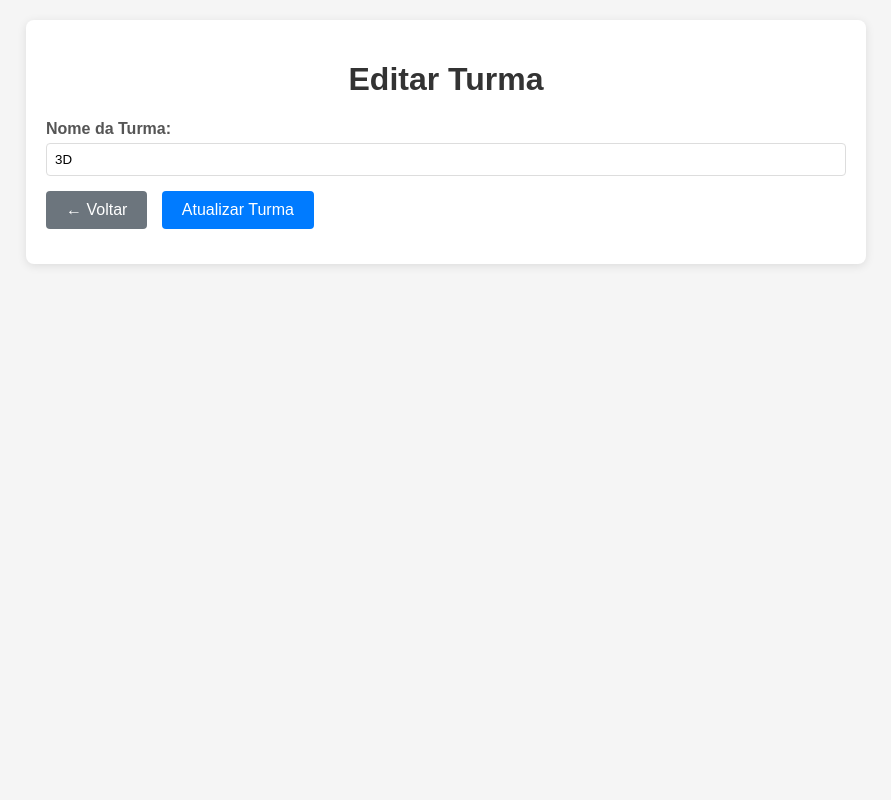
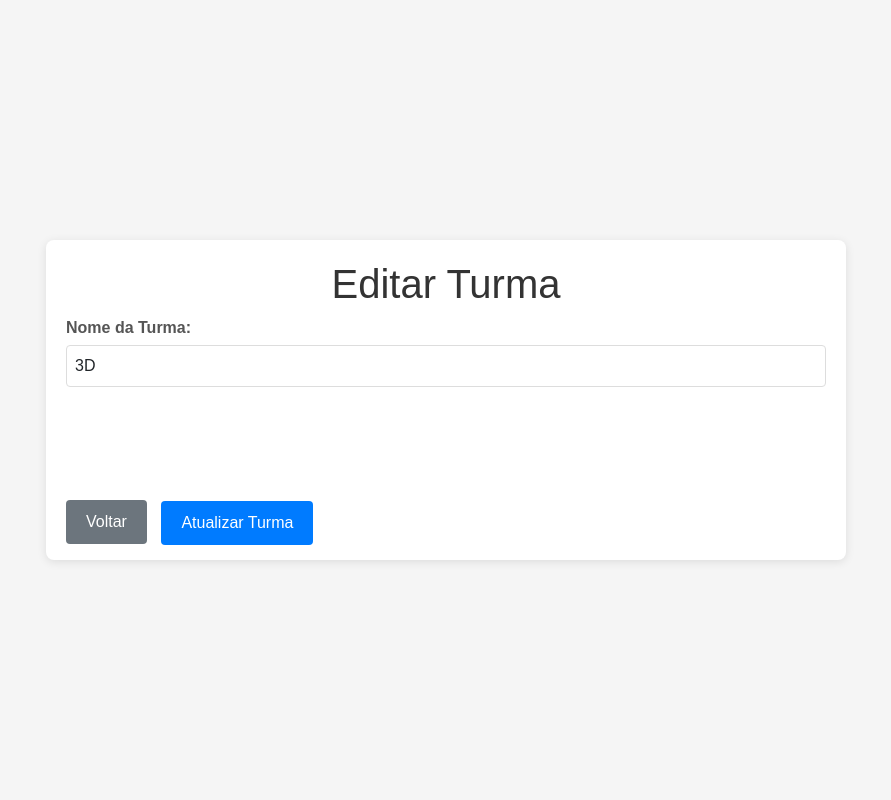
Before and after one commit to EduardoMatos08/TCC-PHP-SENAI, a PHP site: page /pages/edit_turmas.php?id_turma=4 in a window 1280 px wide. Shown: the whole page, without its empty margins (194-1085 px from the left). Run offline with PHP 8.4, Linux system fonts and the light colour scheme; data comes from the database, SQL or seed files in the repository.

Commit message:
estilos na página de edit turmas

```diff
--- a/pages/edit_professor.php
+++ b/pages/edit_professor.php
@@ -378,7 +378,7 @@ if ($resultCursos->num_rows > 0) {
         </div>
 
         <button type="submit" class="btn btn-primary" style="margin-top: 30px; width: 30%;">Atualizar Professor</button>
-        <a href="../pages/professores.php" class="btn btn-secondary" style="margin: 10px 0; width: 30%;">Cancelar</a>
+        <a href="../pages/adm_professores.php" class="btn btn-secondary" style="margin: 10px 0; width: 30%;">Cancelar</a>
     </form>
 
 </body>
--- a/pages/edit_turmas.php
+++ b/pages/edit_turmas.php
@@ -53,12 +53,21 @@ unset($_SESSION['error']);
 <head>
     <meta charset="UTF-8">
     <meta name="viewport" content="width=device-width, initial-scale=1.0">
+    <link rel="stylesheet" href="../bootstrap-styles/bootstrap.css" />
+    <script src="../bootstrap-styles/bootstrap.js"></script>
     <title>Editar Turma</title>
     <style>
+        html {
+            height: 100%;
+        }
+
         body {
+            height: 100%;
             font-family: Arial, sans-serif;
-            margin: 20px;
             background-color: #f5f5f5;
+            display: flex;
+            align-items: center;
+            justify-content: center;
         }
         .container {
             max-width: 800px;
@@ -67,6 +76,14 @@ unset($_SESSION['error']);
             padding: 20px;
             border-radius: 8px;
             box-shadow: 0 2px 10px rgba(0,0,0,0.1);
+            height: 40%;
+        }
+        form {
+            height: 87%;
+    display: flex
+;
+    flex-direction: column;
+    justify-content: space-between;
         }
         h1 {
             color: #333;
@@ -102,6 +119,7 @@ unset($_SESSION['error']);
             border-radius: 3px;
         }
         .btn {
+            transition: all 0.2s ease-in;
             background-color: #007bff;
             color: white;
             padding: 10px 20px;
@@ -112,8 +130,10 @@ unset($_SESSION['error']);
         }
         .btn:hover {
             background-color: #0056b3;
+            color: #fff;
         }
         .btn-voltar {
+            transition: all 0.2s ease-in;
             background-color: #6c757d;
             text-decoration: none;
             display: inline-block;
@@ -124,6 +144,7 @@ unset($_SESSION['error']);
         }
         .btn-voltar:hover {
             background-color: #545b62;
+            color: #fff;
         }
         .error {
             color: #dc3545;
@@ -162,13 +183,13 @@ unset($_SESSION['error']);
 
             <div class="form-group">
                 <label for="nome_turma">Nome da Turma:</label>
-                <input type="text" id="nome_turma" name="nome_turma"
+                <input class="form-control" type="text" id="nome_turma" name="nome_turma"
                        value="<?php echo htmlspecialchars($old_data ? $old_data['nome_turma'] : $turma['nome_turma']); ?>"
                        required>
             </div>
 
             <div class="form-group">
-                <a href="./adm_turmas.php" class="btn-voltar">← Voltar</a>
+                <a href="./adm_turmas.php" class="btn-voltar">Voltar</a>
                 <button type="submit" class="btn">Atualizar Turma</button>
             </div>
         </form>
```
